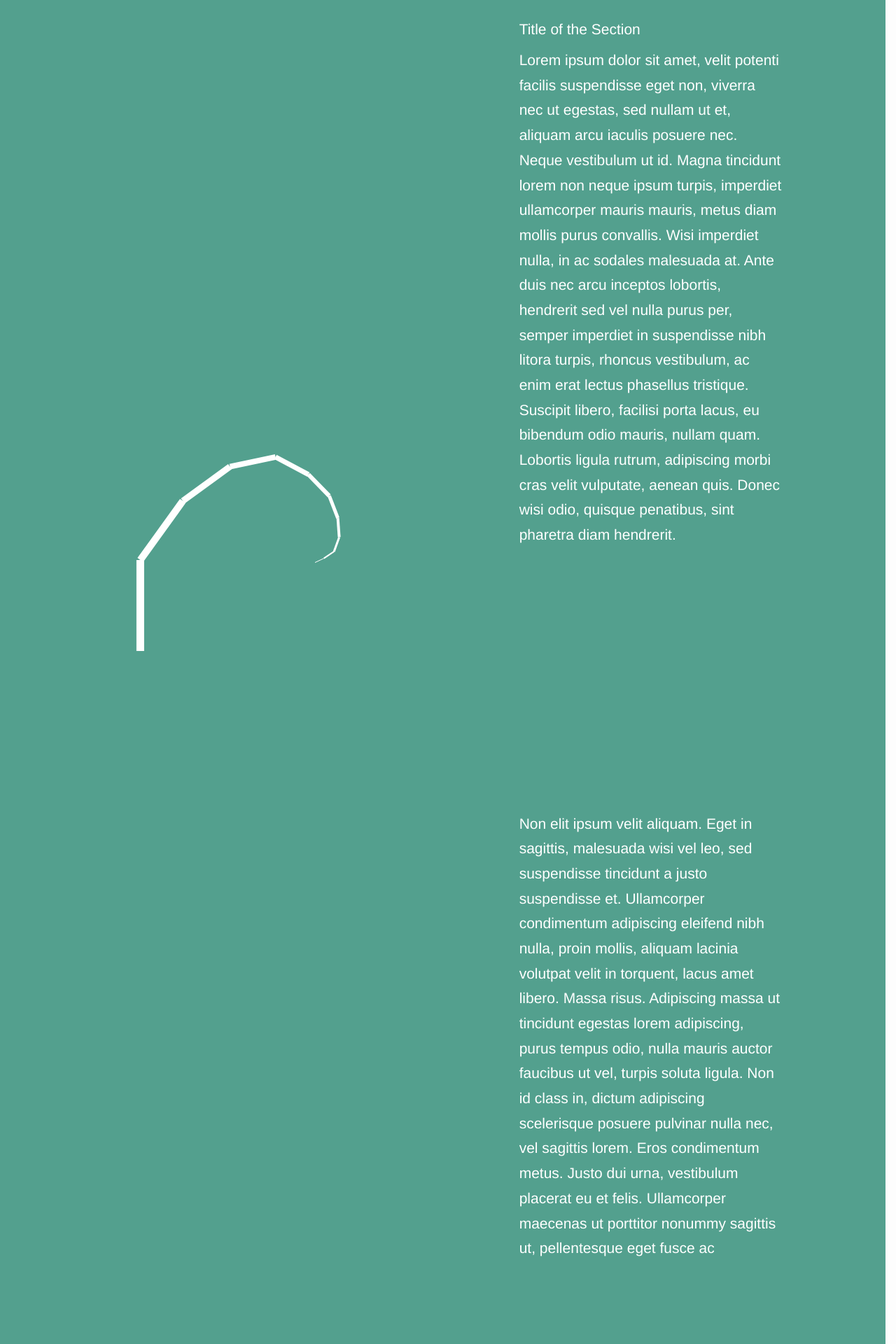
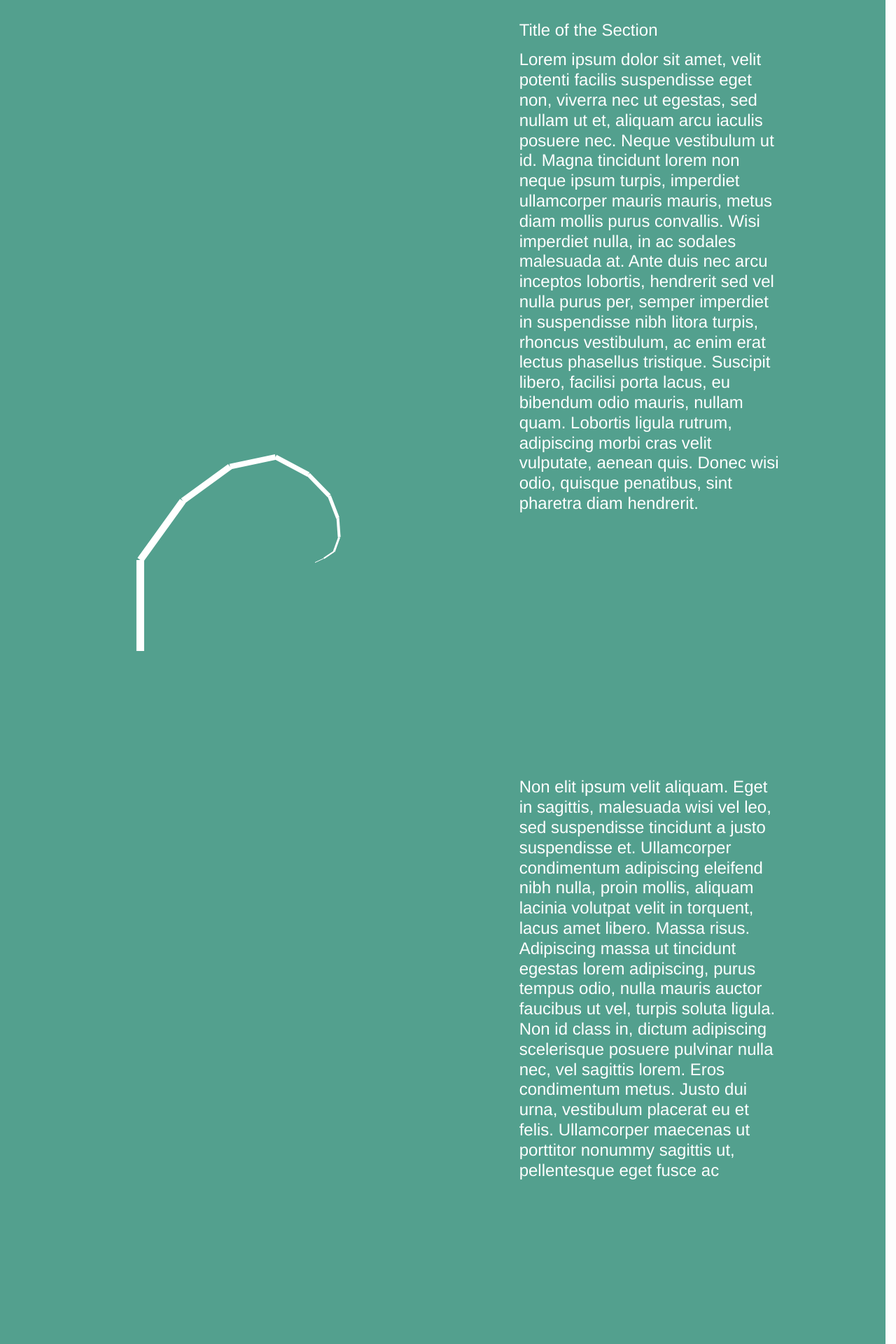
Before and after one commit to jonathanzong/plant-interactive-explorable, a Jekyll site: the page built from index.html, in a window 1280 px wide. Shown: the top 1920 px of the page at 70% size. Built offline with Jekyll 4.4.1, drawn with Linux system fonts in a browser that asks for light colours; nearby versions of some CDN libraries.

Commit message:
cleanup styles

```diff
--- a/_sass/_base.scss
+++ b/_sass/_base.scss
@@ -1,3 +1,14 @@
+/**
+ * do this
+ * https://www.paulirish.com/2012/box-sizing-border-box-ftw/
+ */
+html {
+  box-sizing: border-box;
+}
+*, *:before, *:after {
+  box-sizing: inherit;
+}
+
 /**
  * Reset some basic elements
  */
--- a/_sass/_layout.scss
+++ b/_sass/_layout.scss
@@ -1,19 +1,3 @@
-html {
-  box-sizing: border-box;
-}
-*, *:before, *:after {
-  box-sizing: inherit;
-}
-
-path, line {
-  stroke: #fff;
-}
-
-svg {
-  width: 100%;
-  height: 600px;
-}
-
 html, body {
   .container-fluid {
     height: 100%;
@@ -22,8 +6,16 @@ html, body {
     margin: 0;
     .row {
       padding: 30px;
+      padding-bottom: 0;
       min-height: 100%;
       width: 100%;
+      svg {
+        width: 100%;
+        height: 600px;
+        path, line {
+          stroke: #fff;
+        }
+      }
       p {
         margin-bottom: 100%;
       }
--- a/css/main.scss
+++ b/css/main.scss
@@ -7,10 +7,10 @@
 
 // Our variables
 $base-font-family: Helvetica, Arial, serif;
-$base-font-size:   21px;
+$base-font-size:   24px;
 $base-font-weight: 400;
 $small-font-size:  $base-font-size * 0.875;
-$base-line-height: 1.7;
+$base-line-height: 1.2;
 
 $spacing-unit:     30px;
 
```
